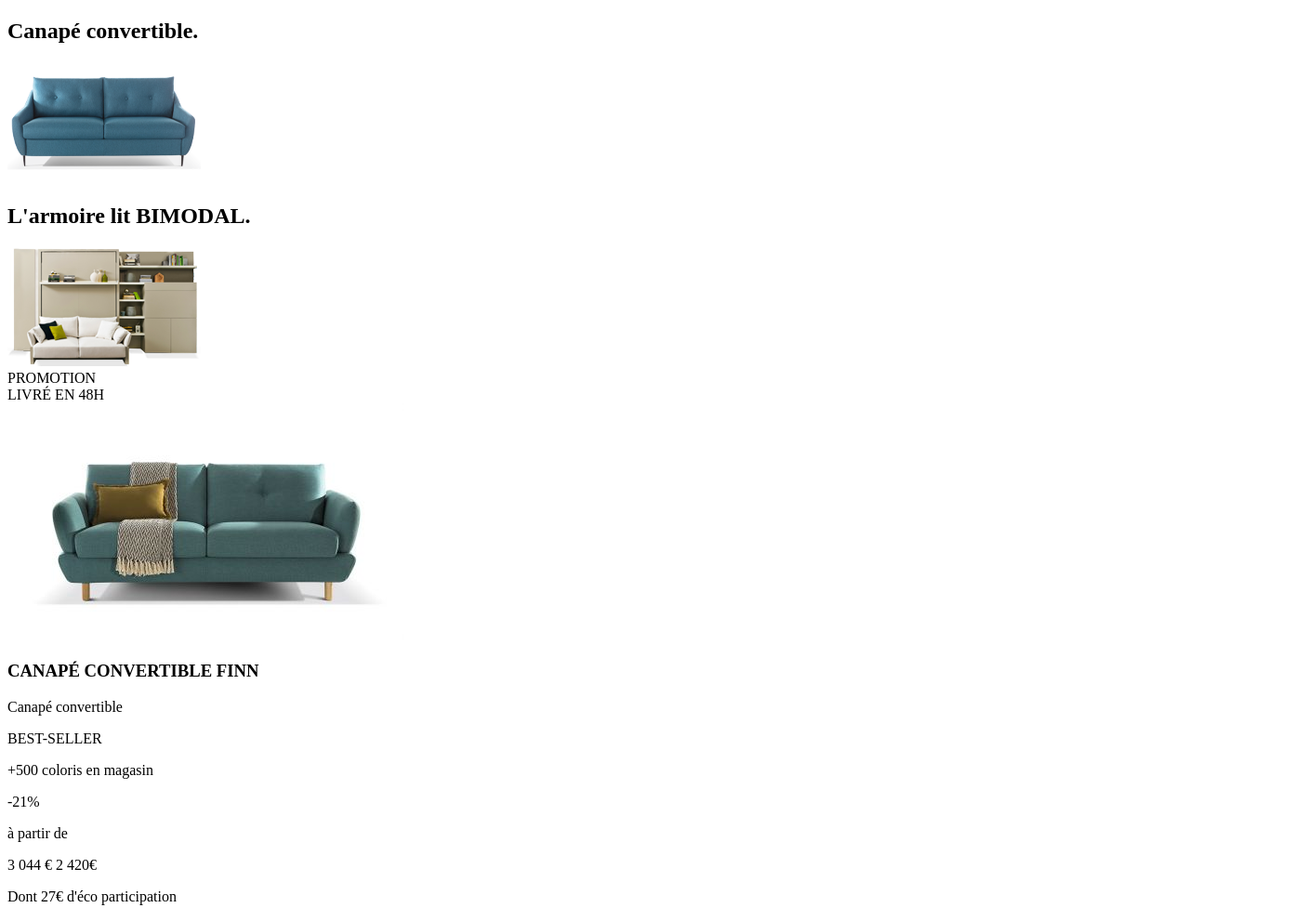
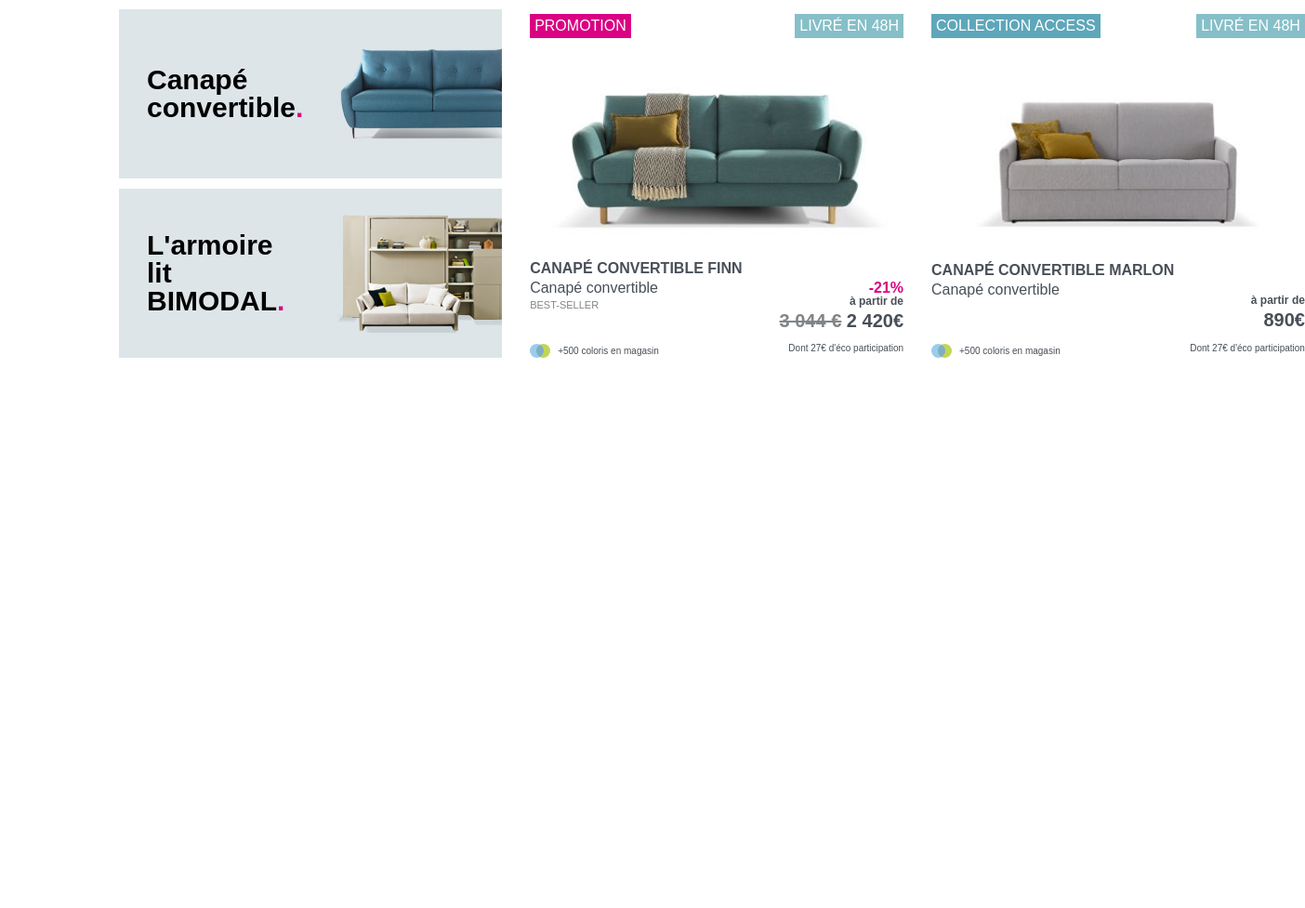
Before and after one commit to JeanDes-Code/test_integration_JeanDesauw, a plain HTML site: page index.html in a window 1280 px wide. Shown: the top 977 px of the page at 93% size, 1404 px wide, since content can reach past the window. After the commit the page ends 800 px from the top, so only its background shows below. Drawn offline with Linux system fonts and the light colour scheme.

Commit message:
Creation de templates en html

```diff
--- a/index.html
+++ b/index.html
@@ -4,60 +4,77 @@
     <meta charset="UTF-8">
     <meta http-equiv="X-UA-Compatible" content="IE=edge">
     <meta name="viewport" content="width=device-width, initial-scale=1.0">
+    <link rel="stylesheet" href="./style.css">
     <title>Test d'intégration</title>
 </head>
 <body>
     <div class="row">
-        <div class="full-col">
-            <div class="half-col">
+        <div class="col">
+            <div class="row half-card">
                 <h2>Canapé convertible<span class="important">.</span></h2>
                 <img src="ressources/images/Layne_Canape_lit.png" alt="canapé convertible layne">
             </div>
-            <div class="half-col">
+            <div class="row half-card">
                 <h2>L'armoire lit BIMODAL<span class="important">.</span></h2>
                 <img src="ressources/images/Amoire_Lit_Bimodal.png" alt="armoire lit bimodal">
             </div>
         </div>
-        <div class="full-col">
+        <div class="col card">
             <div class="row">
-                <div class="left-insert">PROMOTION</div>
-                <div class="right-insert">LIVRÉ EN 48H</div>
+                <div class="insert important-insert">PROMOTION</div>
+                <div class="insert secondary-insert">LIVRÉ EN 48H</div>
             </div>
             <img src="ressources/images/finn-vert-face-deco_1.jpg" alt="canapé convertible finn">
+            <h3>CANAPÉ CONVERTIBLE FINN</h3>
             <div class="row">
-                <div class="left-col">
-                    <h3>CANAPÉ CONVERTIBLE FINN</h3>
-                    <p>Canapé convertible</p>
+                <div class="col left-col">
+                    <p class="type">Canapé convertible</p>
                     <p class="category">BEST-SELLER</p>
-                    <p class="info"> +500 coloris en magasin </p>
                 </div>
-                <div class="right-col">
+                <div class="col right-col">
                     <p class="important">-21%</p>
-                    <p> à partir de </p>
-                    <p> <span class="old-info crossed">3 044 €</span> 2 420€ </p>
-                    <p class="info"> Dont 27€ d'éco participation </p>
+                    <p class="price"> à partir de </p>
+                    <p class="price price-number"> <span class="crossed">3 044 €</span> 2 420€ </p>
                 </div>
             </div>
+            <div class="row info align-row">
+                <div class="row align-row">
+                        <div class="circle"></div>
+                        <div class="circle circle-var">
+                            <div class="circle circle-mix"></div>
+                        </div>
+                    <p>  +500 coloris en magasin </p>
+                </div>
+                <div><p> Dont 27€ d'éco participation </p></div>
+            </div>
         </div>
-        <div class="full-col">
+        <div class="col card">
             <div class="row">
-                <div class="left-insert"> COLLECTION ACCESS </div>
-                <div class="right-insert">LIVRÉ EN 48H</div>
+                <div class="insert secondary-var-insert"> COLLECTION ACCESS </div>
+                <div class="insert secondary-insert">LIVRÉ EN 48H</div>
             </div>
             <img src="ressources/images/marlon-melva-83-face-deco_1_1.png" alt="canapé convertible marlon">
+            <h3>CANAPÉ CONVERTIBLE MARLON</h3>
             <div class="row">
-                <div class="left-col">
-                    <h3>CANAPÉ CONVERTIBLE MARLON</h3>
-                    <p>Canapé convertible</p>
+                <div class="col left-col">
+                    <p class="type">Canapé convertible</p>
                     <p class="category"></p>
-                    <p class="info"> +500 coloris en magasin </p>
                 </div>
-                <div class="right-col">
+                <div class="col right-col">
                     <p class="important"></p>
-                    <p> à partir de </p>
-                    <p> <span class="old-info crossed"></span> 890€ </p>
-                    <p class="info"> Dont 27€ d'éco participation </p>
+                    <p class="price"> à partir de </p>
+                    <p class="price price-number"> <span class="crossed"></span> 890€ </p>
                 </div>
+            </div>
+            <div class="row info align-row">
+                <div class="row align-row">
+                        <div class="circle"></div>
+                        <div class="circle circle-var">
+                            <div class="circle circle-mix"></div>
+                        </div>
+                    <p>+500 coloris en magasin </p>
+                </div>
+                <div> Dont 27€ d'éco participation </p></div>
             </div>
         </div>
     </div>
--- /dev/null
+++ b/style.scss
@@ -0,0 +1,194 @@
+/* ----- CSS RESET */
+/* http://meyerweb.com/eric/tools/css/reset/
+   v2.0 | 20110126
+   License: none (public domain)
+*/
+
+html, body, div, span, applet, object, iframe,
+h1, h2, h3, h4, h5, h6, p, blockquote, pre,
+a, abbr, acronym, address, big, cite, code,
+del, dfn, em, img, ins, kbd, q, s, samp,
+small, strike, strong, sub, sup, tt, var,
+b, u, i, center,
+dl, dt, dd, ol, ul, li,
+fieldset, form, label, legend,
+table, caption, tbody, tfoot, thead, tr, th, td,
+article, aside, canvas, details, embed,
+figure, figcaption, footer, header, hgroup,
+menu, nav, output, ruby, section, summary,
+time, mark, audio, video {
+	margin: 0;
+	padding: 0;
+	border: 0;
+	font-size: 100%;
+	font: inherit;
+	vertical-align: baseline;
+}
+/* HTML5 display-role reset for older browsers */
+article, aside, details, figcaption, figure,
+footer, header, hgroup, menu, nav, section {
+	display: block;
+}
+body {
+	line-height: 1;
+}
+ol, ul {
+	list-style: none;
+}
+blockquote, q {
+	quotes: none;
+}
+blockquote:before, blockquote:after,
+q:before, q:after {
+	content: '';
+	content: none;
+}
+table {
+	border-collapse: collapse;
+	border-spacing: 0;
+}
+/* ----- END OF CSS RESET */
+
+/*variables*/
+$important : #da0183;
+$primary : #ffffff;
+$secondary : #dde5e8;
+$secondary-insert : #86bfc8;
+$secondary-var : #5ea7ba;
+$tertiary : #484f57;
+$tertiary-var : #818588;
+$circle-primary: #98cded;
+$circle-secondary: #c2d653;
+$circle-mixed: #80adc4;
+
+
+html {
+    width: 80%;
+    margin: auto;
+    font-family: Arial, Helvetica, sans-serif;
+}
+
+body {
+    margin-top: 10px;
+}
+
+.row {
+    display: flex;
+    justify-content: space-between;
+    align-items:stretch;
+}
+
+.col {
+    display: flex;
+    flex-direction: column;
+    justify-content: space-between;
+}
+
+.crossed {
+    text-decoration: line-through;
+    color:$tertiary-var;
+}
+
+.important {
+    color: $important
+}
+
+.half-card {
+    align-items: center;
+    background-color: $secondary;
+    padding : 16px 0px 16px 30px;
+    max-width: 431.88px;
+    overflow: hidden;
+    h2 {
+        font-size: 30px;
+        font-weight: 600;
+    }
+    img {
+        height: 150px;
+        object-fit:none;
+        object-position: right;
+        margin-right: -30px;
+    }
+}
+
+.card {
+    color:$tertiary;
+    padding-left: 30px;
+    .insert {
+        color: $primary;
+        padding: 5px;
+    }
+    .important-insert{
+        background-color: $important;
+    }
+    .secondary-insert{
+        background-color: $secondary-insert;
+    }
+    .secondary-var-insert{
+        background-color: $secondary-var;
+    }
+    img {
+        height: 240px;
+    }
+    h3 {
+        font-size: 16px;
+        font-weight: 600;
+        }
+    .row {
+        justify-content: space-between;
+        align-items: baseline;
+        margin-top: 5px;
+    }
+    .left-col {
+            text-align: left;
+        }
+    .right-col {
+            text-align: right;
+        }
+    .type {
+            font-size: 12x;
+        }
+    .category {
+            margin-top: 5px;
+            font-weight: 400;
+            font-size: 11px;
+            color: $tertiary-var;
+        }
+    .info {
+            align-self:stretch;
+            align-items: center;
+            font-size: 10px;
+        }
+    .important {
+            font-weight: 600;
+        }
+    .price {
+            font-size : 12px;
+            font-weight: 600;
+        &-number {
+            font-size : 20px;
+            margin: 5px 0px;
+        }
+    }
+    .align-row {
+        align-items: center;
+    }
+    .circle {
+        background-color: $circle-primary;
+        width: 15px;
+        height: 15px;
+        border-radius: 50%;
+    }
+    .circle-var {
+        margin-left: -8px;
+        background-color: $circle-secondary;
+        overflow: hidden;
+        position: relative;
+        margin-right: 8px;
+    }
+    .circle-mix{
+        background-color: $circle-mixed;
+        position: absolute;
+        left: -7px;
+    }
+}
```
Also changed, not shown: style.css, 1 other file.
